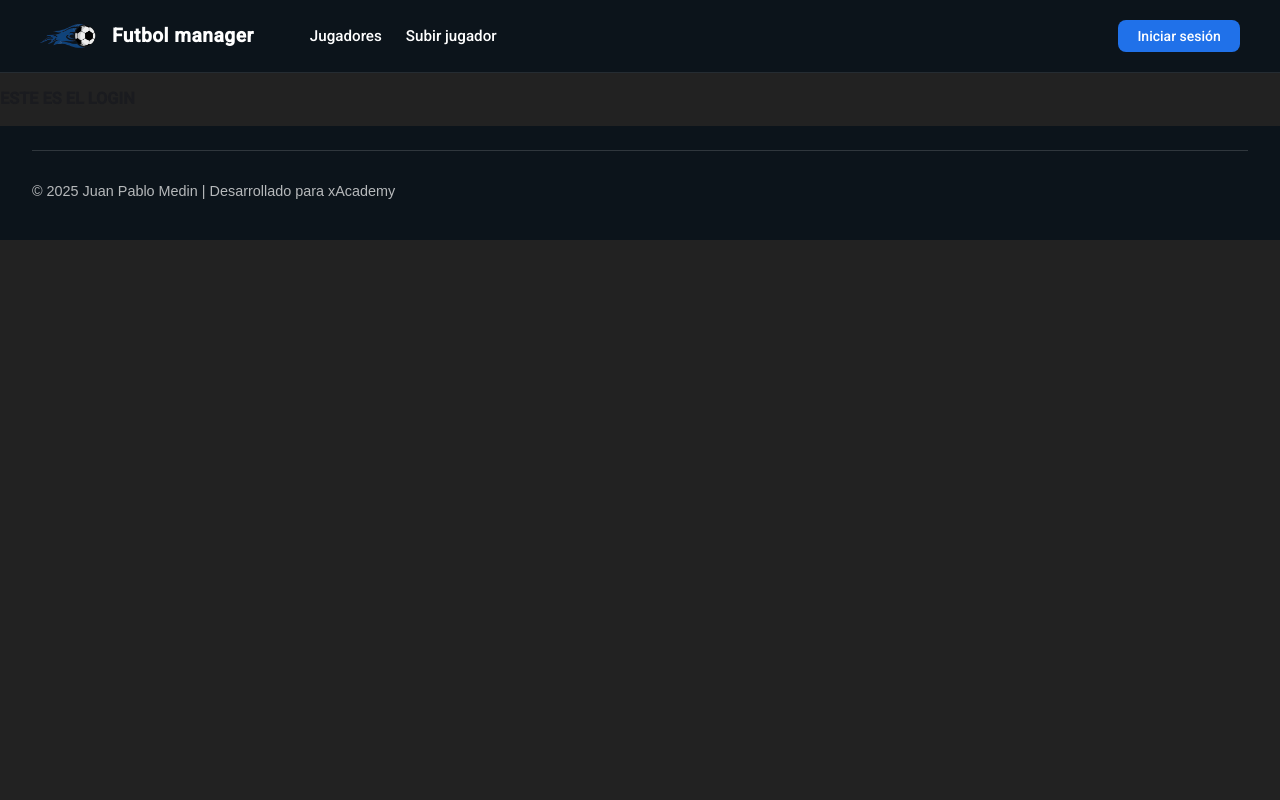
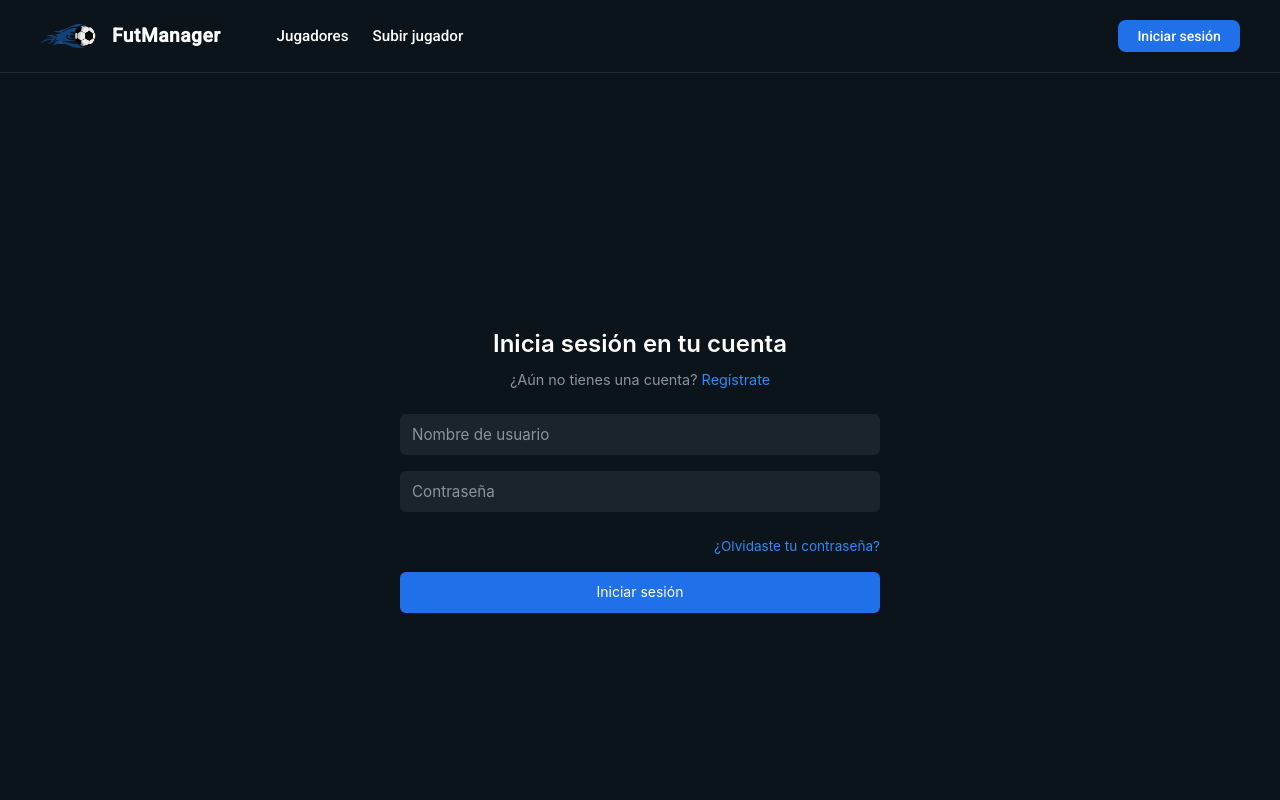
Before and after one commit to juampimedina06/gestionar-istado-de-jugadores-fifa, an Angular app in the folder front/: page /login in a window 1280 px wide. Shown: the top 800 px of the page. Built offline with nearby package versions, Linux system fonts and the light colour scheme.

Commit message:
finalizando login

```diff
--- a/front/src/app/features/components/list-players/list-players.html
+++ b/front/src/app/features/components/list-players/list-players.html
@@ -1,10 +1,10 @@
 <div class="player-table">
     <div class="player-card header">
-        <div class="player-cell">Jugador</div>
-        <div class="player-cell">Posición</div>
-        <div class="player-cell">Club</div>
-        <div class="player-cell">Nacionalidad</div>
-        <div class="player-cell"></div>
+        <div class="player-cell header-texto">JUGADOR</div>
+        <div class="player-cell header-texto">POSICION</div>
+        <div class="player-cell header-texto">CLUB</div>
+        <div class="player-cell header-texto">NACIONALIDAD</div>
+        <div class="player-cell header-texto"></div>
     </div>
 
     <div class="player-card">
--- a/front/src/app/features/components/list-players/list-players.scss
+++ b/front/src/app/features/components/list-players/list-players.scss
@@ -24,6 +24,10 @@
     justify-content: space-between;
     align-items: center;
     padding: 12px 5px;
+}
+
+.header-texto{
+    color: #acabab;
 }
 
 .parrafo_dato{
@@ -95,7 +99,6 @@
         background-color: #101922;
         box-shadow: none;
         padding: 10px 15px;
-        border: none;
     }
 
     .player-card {
--- a/front/src/app/features/pages/inicio/inicio.scss
+++ b/front/src/app/features/pages/inicio/inicio.scss
@@ -10,6 +10,9 @@
    margin: 0 auto;
    padding: 2rem;
    color: #fff;
+   display: flex;
+   flex-direction: column;
+   gap: 1rem;
    h2{
     font-weight: 500;
     font-size: 1.7rem;
--- a/front/src/app/features/pages/login/login.html
+++ b/front/src/app/features/pages/login/login.html
@@ -1,3 +1,13 @@
-<section>
-    <h3>ESTE ES EL LOGIN</h3>
+<section class="contenedor_login">
+  <div class="contenido_login">
+    <h2 class="titulo_login">Inicia sesión en tu cuenta</h2>
+    <p>¿Aún no tienes una cuenta? <a href="#">Regístrate</a></p>
+
+    <form>
+      <input type="text" placeholder="Nombre de usuario" />
+      <input type="password" placeholder="Contraseña" />
+      <a href="#" class="link_olvido">¿Olvidaste tu contraseña?</a>
+      <button>Iniciar sesión</button>
+    </form>
+  </div>
 </section>
--- a/front/src/app/features/pages/login/login.scss
+++ b/front/src/app/features/pages/login/login.scss
@@ -0,0 +1,82 @@
+.contenedor_login {
+  background-color: #0c141b;
+  color: #fff;
+  font-family: 'Inter', sans-serif;
+  display: flex;
+  justify-content: center;
+  align-items: center;
+  height: 100vh;
+  margin: 0;
+}
+
+.contenido_login {
+  padding: 2rem;
+  text-align: center;
+  width: 100%;
+  max-width: 480px;
+}
+
+.titulo_login {
+  font-size: 1.5rem;
+  font-weight: 600;
+  margin-bottom: 0.5rem;
+}
+
+.contenido_login p {
+  font-size: 0.9rem;
+  color: #8b949e;
+  margin-top: 1rem;
+}
+
+.contenido_login p a {
+    color: #2e8af3;
+  text-decoration: none;
+}
+
+.contenido_login p a:hover {
+  text-decoration: underline;
+}
+
+form {
+  display: flex;
+  flex-direction: column;
+  gap: 1rem;
+  margin-top: 1.5rem;
+}
+
+input {
+  background-color: #1b232c;
+  border-radius: 6px;
+  padding: 0.75rem;
+  color: #c9d1d9;
+  font-size: 0.95rem;
+  outline: none;
+  border: none;
+}
+
+input::placeholder {
+  color: #8b949e;
+}
+
+button {
+  background-color: #2071e9;
+  border: none;
+  color: white;
+  padding: 0.75rem;
+  border-radius: 6px;
+  cursor: pointer;
+  transition: background-color 0.2s;
+}
+
+button:hover {
+  background-color: #1b5cc4;
+}
+
+.link_olvido{
+    font-size: 0.85rem;
+    color: #2e8af3;
+    text-decoration: none;
+    margin-top: 0.5rem;
+    display: inline-block;
+    text-align: end;
+}
--- a/front/src/app/layout/navbar/navbar.html
+++ b/front/src/app/layout/navbar/navbar.html
@@ -8,8 +8,8 @@
 
   <nav class="navbar">
     <div class="contenedor_logo">
-      <img class="imagen_logo" src="/assets/logo_futbol.png" alt="">
-      <h2 class="titulo_logo">Futbol manager</h2>
+      <img class="imagen_logo" routerLink="" src="/assets/logo_futbol.png" alt="">
+      <h2 class="titulo_logo" routerLink="">FutManager</h2>
       <div class="contenedor_nav">
       <ul class="contenedor_li">
         <li class="li" routerLink="">Jugadores</li>
```
Also changed, not shown: 1 other file (tests, documents, lock files or other folders).
